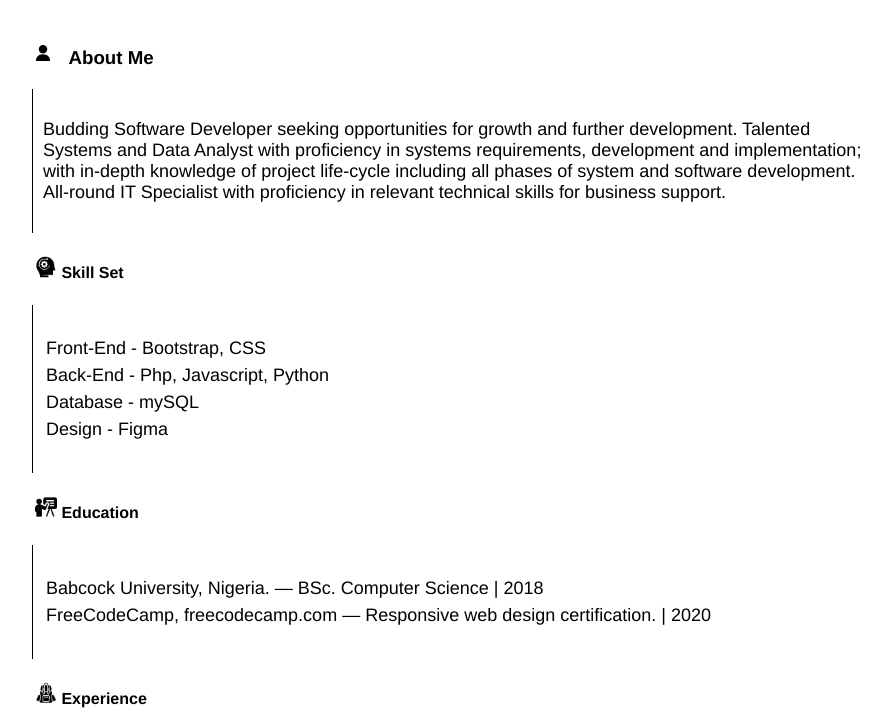
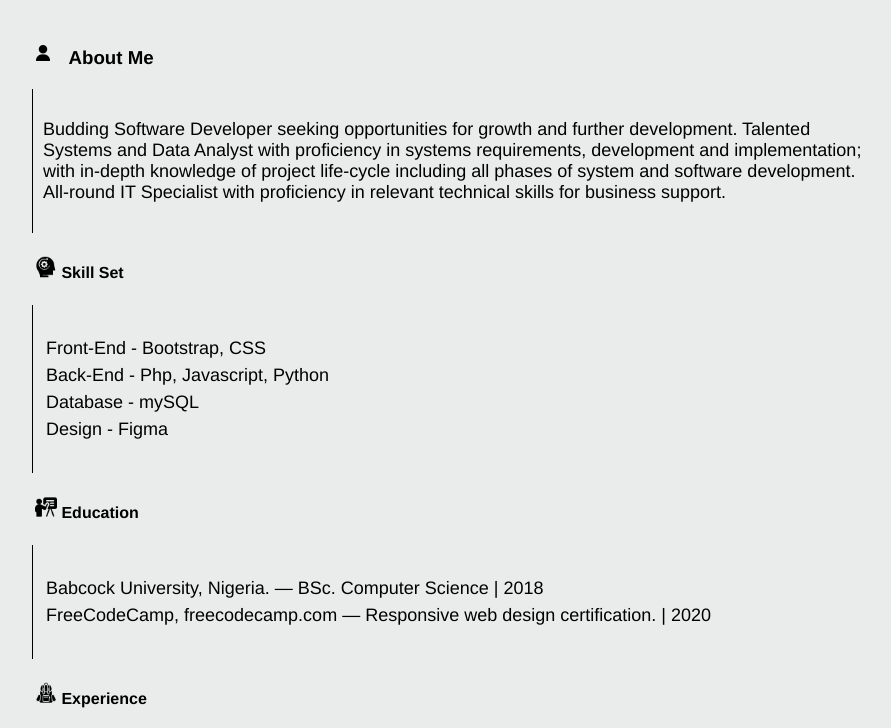
Before and after one commit to Jesuseme/zuri-cv-portfolio-page, a plain HTML site: page index.html in a window 1280 px wide. Shown: the part 197-925 px from the top of the page, without its empty margins (184-1075 px from the left). Drawn offline with Linux system fonts and the light colour scheme.

Commit message:
finished

```diff
--- a/css/main.css
+++ b/css/main.css
@@ -3,6 +3,7 @@
   margin: 0;
   box-sizing: border-box;
   font-family: Helvetica;
+  background-color: #eaeceb;
 }
 
 #container {
@@ -14,7 +15,7 @@
   display: flex;
   flex-wrap: wrap;
   background: url("../img/bg.jpg") no-repeat bottom right;
-  background-size: 300px;
+  background-size: 500px;
 }
 
 header {
@@ -174,6 +175,10 @@ p {
   height: 35px;
 }
 
+.socials a img:hover {
+  filter: invert(1);
+}
+
 @media (max-width: 991px) {
   .contact .socials {
     display: flex;
```
